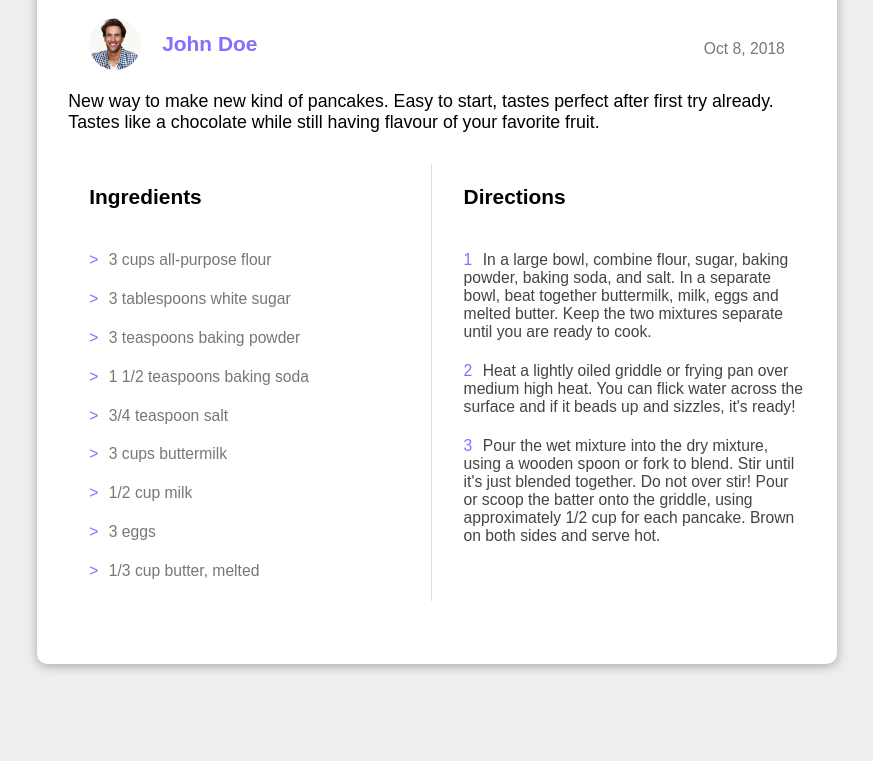
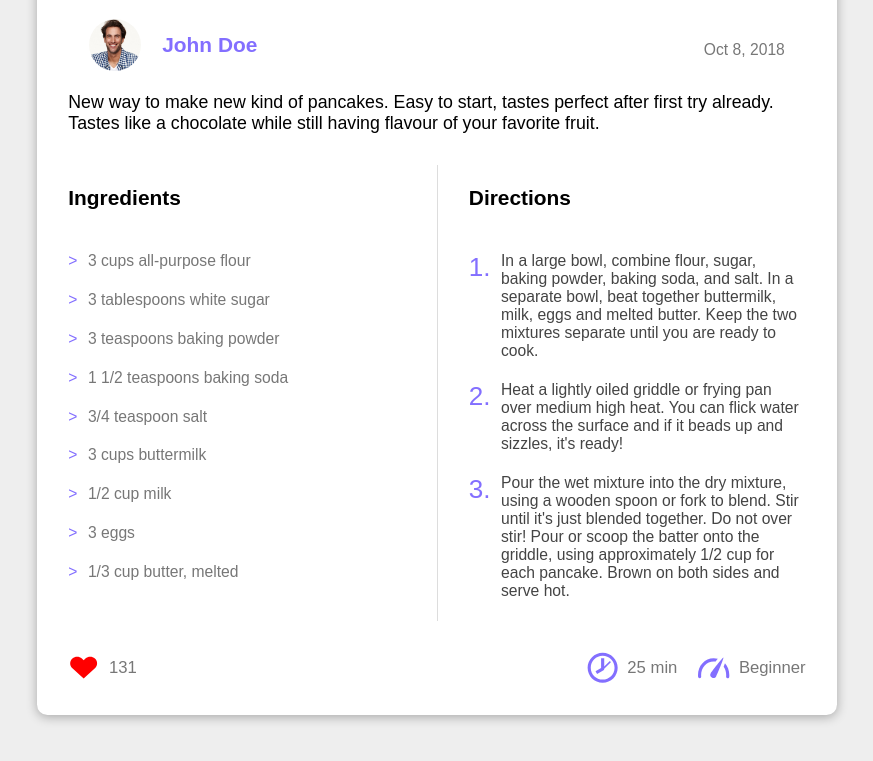
Before and after one commit to wonez/Dulce, a React app: page /post in a window 1280 px wide. Shown: the part 693-1454 px from the top of the page, without its empty margins (203-1076 px from the left). Built offline with nearby package versions, Linux system fonts and the light colour scheme.

Commit message:
directions

```diff
--- a/src/components/Card/Card.js
+++ b/src/components/Card/Card.js
@@ -2,7 +2,8 @@ import React from 'react'
 
 import classes from './Card.scss'
 
-import { IconClock, IconLevel, IconHeart } from '../../UI/Icons/Icons'
+import Summary from '../Summary/Summary';
+// import { IconClock, IconLevel, IconHeart } from '../../UI/Icons/Icons'
 
 const Card = ({data, singlePost}) => {
 
@@ -28,16 +29,10 @@ const Card = ({data, singlePost}) => {
                 {/* slika */}
             </div>
             <h2 onClick={() => singlePost(data.heading)} className={classes.Card__Heading}>{data.heading} &rarr;</h2>
-            <div className={classes.Card__Info}>
-                <p className={classes.Card__Info__Icon}>
-                    <IconClock/> &nbsp; {data.time} min
-                </p>
-                <p className={classes.Card__Info__Icon}>
-                    <IconLevel /> &nbsp; {data.difficulty}
-                </p>
-                <p className={classes.Card__Info__Icon}>
-                        {data.hearts} &nbsp; <IconHeart />
-                </p>
+            <div style={{padding: '0 2rem'}}>
+                <Summary    time={data.time}
+                            difficulty={data.difficulty}
+                            hearts={data.hearts} />
             </div>
         </div>
     )
--- a/src/components/Card/Card.scss
+++ b/src/components/Card/Card.scss
@@ -60,31 +60,4 @@
             cursor: pointer;
         }
     }
-    &__Info{
-        padding: 0 2rem;
-        display: flex;
-        svg{
-            height: 3rem;
-            width: 3rem;
-            fill: $color-secondary-light;
-        }
-
-        &__Icon{
-            display: flex;
-            font-size: 1.6rem;
-            color: $color-gray-dark;
-            align-items: center;
-            &:first-child{
-                margin-right: 2rem;
-            }
-
-            &:last-child{
-                margin-left: auto;
-                svg{
-                    fill: red;
-                }
-            }
-        }
-
-    }
 }
--- /dev/null
+++ b/src/components/Summary/Summary.js
@@ -0,0 +1,24 @@
+import React from 'react';
+
+import { IconClock, IconLevel, IconHeart } from '../../UI/Icons/Icons'
+
+import classes from './Summary.scss'
+
+const Summary = ({ time, difficulty, hearts }) => {
+    return(
+        <div className={classes.Summary}>
+            <p className={classes.Summary__Icon}>
+                <IconHeart />
+                &nbsp; {hearts}
+            </p>
+            <p className={classes.Summary__Icon}>
+                <IconClock/> &nbsp; {time} min
+            </p>
+            <p className={classes.Summary__Icon}>
+                <IconLevel /> &nbsp; {difficulty}
+            </p>
+        </div>
+    );
+}
+
+export default Summary;
--- /dev/null
+++ b/src/components/Summary/Summary.scss
@@ -0,0 +1,36 @@
+.Summary{
+    // padding: 0 2rem;
+    width: 100%;
+    display: flex;
+
+    &__Icon{
+        display: flex;
+        font-size: 1.6rem;
+        color: $color-gray-dark;
+        align-items: center;
+        &:last-child{
+            margin-left: 2rem;
+        }
+
+        &:first-child{
+            margin-right: auto;
+            svg{
+                fill: red;
+                transition: .3s all;
+                &:hover{
+                    transform: scale(1.3);
+                    cursor: pointer;
+                }
+            }
+        }
+    }
+
+    svg{
+        height: 3rem;
+        width: 3rem;
+        fill: $color-primary-dark;
+        &:hover{
+            fill: $color-secondary-dark;
+        }
+    }
+}
--- a/src/containers/Post/Post.js
+++ b/src/containers/Post/Post.js
@@ -3,6 +3,7 @@ import React, { Component } from 'react'
 import classes from './Post.scss'
 
 import Toolbar from '../../components/Toolbar/Toolbar'
+import Summarry from '../../components/Summary/Summary'
 
 class Post extends Component {
 
@@ -71,7 +72,6 @@ class Post extends Component {
                         <p className={classes.Post__Description}>
                             {this.state.item.description}
                         </p>
-                        {/* <hr className={classes.Post__Hr} /> */}
                         <div className={classes.Post__Preparation}>
                             <div className={classes.Post__Preparation__Ingredients}>
                                 <h3 className={classes.Post__Preparation__Heading}>Ingredients</h3>
@@ -91,15 +91,17 @@ class Post extends Component {
                                     {this.state.item.directions.map( (dir, i) => {
                                         return <li  className={classes.Post__Preparation__DescItem}
                                                     key={dir}>
-                                                        <span className={classes.Post__Preparation__ItemTag}>{i+1}</span>
+                                                        <span className={classes.Post__Preparation__ItemTag}>{i+1}.</span>
                                                         {dir}</li>
                                     })}
                                 </ul>
                             </div>
                         </div>
-                        {/* ingredients
-                            steps */}
+                        <Summarry   time={this.state.item.time}
+                                    difficulty={this.state.item.difficulty}
+                                    hearts={this.state.item.hearts} />
                     </div>
+                    {/* comments */}
                 </div>
             </div>
         )
--- a/src/containers/Post/Post.scss
+++ b/src/containers/Post/Post.scss
@@ -3,7 +3,7 @@
     min-height: 100vh;
     height: 100%;
     &__Container{
-        padding: 15rem 0 10rem 0;
+        padding: 10rem 0;
         display: flex;
         justify-content: center;
     }
@@ -13,10 +13,9 @@
         display: flex;
         flex-direction: column;
         align-items: center;
-        // max-width: 800px;
+        max-width: 800px;
+        margin: 5rem;
         border-radius: 1rem;
-        height: 1200px;
-        width: 800px;
         box-shadow: 0 .2rem 1rem rgba(0,0,0,.3);
     }
     &__Heading{
@@ -82,20 +81,14 @@
         font-size: 1.7rem;
     }
 
-    &__Hr{
-        margin: 3rem 0;
-        width: 100%;
-    }
-
     &__Preparation{
         display: flex;
         width: 100%;
-        height: 500px;
         padding: 3rem 0;
         &__Ingredients{
             border-right: 1px solid $color-gray-light;
             flex: 1;
-            padding-left: 2rem;
+            padding-right: 3rem;
         }
         &__IngList{
             margin: 0;
@@ -106,10 +99,15 @@
         }
         &__IngItem{
             padding: 1rem 0;
+            display: flex;
         }
         &__ItemTag{
             padding-right: 1rem;
             color: $color-primary-dark;
+            &:hover{
+                color: $color-secondary-dark;
+                cursor: default;
+            }
         }
         &__Heading{
             font-size: 2rem;
@@ -128,6 +126,10 @@
         }
         &__DescItem{
             padding: 1rem 0;
+            display: flex;
+            span{
+                font-size: 2.5rem;
+            }
         }
     }
 }
```
